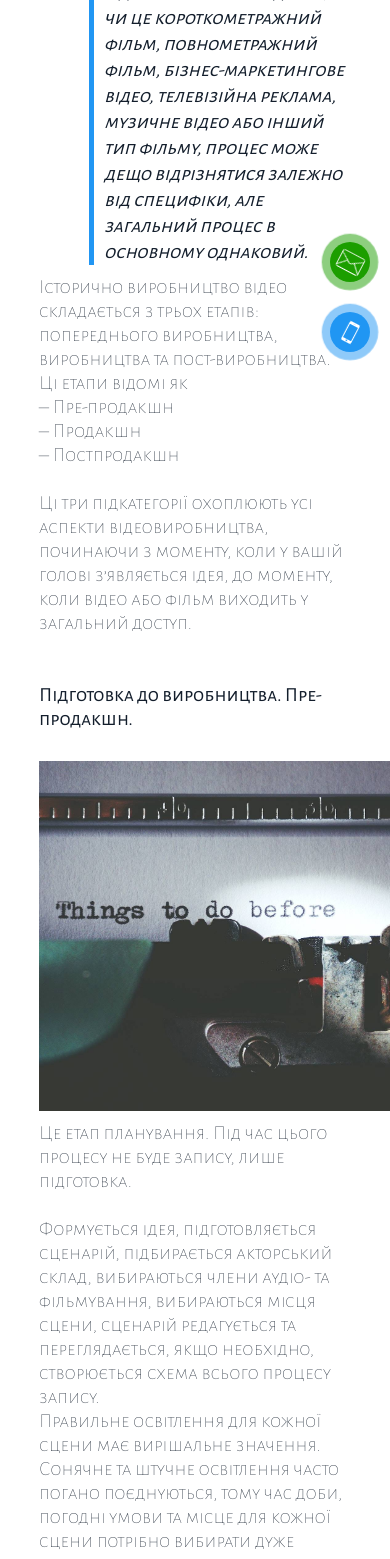
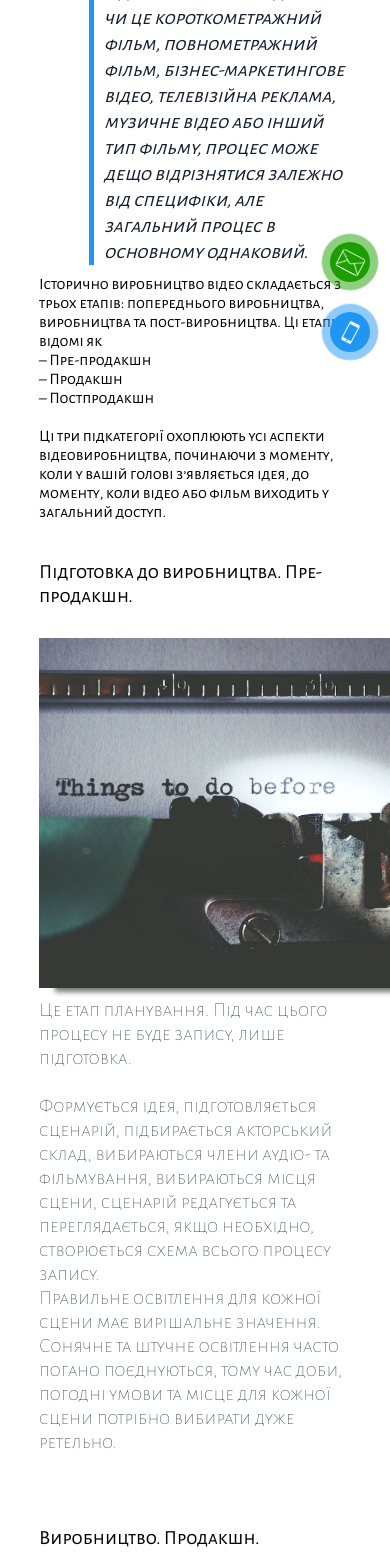
Before and after one commit to agrofilming/agrofilming-next, a Next.js app: page /blog/post/1 in a window 390 px wide. Shown: the part 432-1991 px from the top of the page. Built offline with nearby package versions, Linux system fonts and the light colour scheme.

Commit message:
form, blog, mobile tiny fixes

```diff
--- a/src/app/api/sendgrid/route.ts
+++ b/src/app/api/sendgrid/route.ts
@@ -1,6 +1,6 @@
 import * as sgMail from '@sendgrid/mail';
 
-sgMail.setApiKey(`${process.env.NEXT_PUBLIC_SENDGRID_API}`);
+sgMail.setApiKey(`${process.env.SENDGRID_API}`);
 
 export async function POST(req: any) {
   try {
--- a/src/components/BriefForm/index.tsx
+++ b/src/components/BriefForm/index.tsx
@@ -11,9 +11,11 @@ import { Button } from '@/components';
 import { useState } from 'react';
 import { Modal } from '@/components/ModalNew';
 import { useRouter } from 'next/navigation';
+import { Spin } from 'antd';
 
 export const BriefForm = () => {
   const [open, setOpen] = useState(false);
+  const [loading, setLoading] = useState(false);
   const router = useRouter();
   const {
     register,
@@ -27,12 +29,14 @@ export const BriefForm = () => {
   });
 
   const onSubmit = async (data: IStepperForm) => {
+    setLoading(true);
     const res = await fetch('/api/sendgrid', {
       method: 'POST',
       body: JSON.stringify(data),
     });
 
     if (res.status === 200) {
+      setLoading(false);
       setOpen(true);
     }
   };
@@ -67,6 +71,7 @@ export const BriefForm = () => {
           options={budgetOptions}
           control={control}
           watch={watch}
+          filter={false}
         />
 
         <Select
@@ -76,11 +81,16 @@ export const BriefForm = () => {
           required={false}
           control={control}
           watch={watch}
+          filter={false}
         />
 
-        <Button type={'submit'} variant={'contained'} width={'100%'} height={'50px'}>
-          Відправити
-        </Button>
+        {loading ? (
+          <Spin />
+        ) : (
+          <Button type={'submit'} variant={'contained'} width={'100%'} height={'50px'}>
+            Відправити
+          </Button>
+        )}
       </form>
 
       <Modal open={open} onCancel={() => setOpen(false)}>
--- a/src/components/Select/index.tsx
+++ b/src/components/Select/index.tsx
@@ -21,6 +21,7 @@ export const Select: FC<ISelectProps> = ({
   loading = false,
   emptyContent,
   onSearch,
+  showSearch = false,
 }) => {
   const [dropdownOpen, setDropdownOpen] = useState(false);
   const ref = useRef<HTMLDivElement>(null);
@@ -58,7 +59,7 @@ export const Select: FC<ISelectProps> = ({
                   setDropdownOpen(open);
                   if (onSearch && !open) onSearch('');
                 }}
-                showSearch
+                showSearch={showSearch}
                 onSearch={value => onSearch && onSearch(value)}
                 onClear={() => onSearch && onSearch('')}
                 placeholder={fieldName}
--- a/src/components/Select/interfaces.ts
+++ b/src/components/Select/interfaces.ts
@@ -21,4 +21,5 @@ export interface ISelectProps {
   optionalTitle?: boolean;
   emptyContent?: JSX.Element;
   loading?: boolean;
+  showSearch?: boolean;
 }
--- a/src/containers/BlogPage/const.tsx
+++ b/src/containers/BlogPage/const.tsx
@@ -29,7 +29,7 @@ export const blogData = [
     content: [
       {
         text: (
-          <p className={styles.text}>
+          <div className={styles.text}>
             Історично виробництво відео складається з трьох етапів: попереднього виробництва, виробництва та
             пост-виробництва. Ці етапи відомі як <br />– Пре-продакшн <br />– Продакшн <br />– Постпродакшн <br />
             <br />
@@ -37,8 +37,16 @@ export const blogData = [
             з’являється ідея, до моменту, коли відео або фільм виходить у загальний доступ. <br />
             <br />
             <br />
-            <p style={{ fontWeight: 400 }}>Підготовка до виробництва. Пре-продакшн.</p>
-          </p>
+            <span
+              style={{
+                fontWeight: 400,
+                fontSize: 20,
+                lineHeight: '24px',
+              }}
+            >
+              Підготовка до виробництва. Пре-продакшн.
+            </span>
+          </div>
         ),
         img: post1firstImg,
       },
@@ -55,7 +63,16 @@ export const blogData = [
             <br />
             <br />
             <br />
-            <p style={{ fontWeight: 400 }}> Виробництво. Продакшн.</p>
+            <span
+              style={{
+                fontWeight: 400,
+                fontSize: 20,
+                lineHeight: '24px',
+              }}
+            >
+              {' '}
+              Виробництво. Продакшн.
+            </span>
           </p>
         ),
         img: post1secondImg,
@@ -71,7 +88,15 @@ export const blogData = [
             <br />
             <br />
             <br />
-            <p style={{ fontWeight: 400 }}> Пост-виробництво. Постпродакшн.</p>
+            <span
+              style={{
+                fontWeight: 400,
+                fontSize: 20,
+                lineHeight: '24px',
+              }}
+            >
+              Пост-виробництво. Постпродакшн.
+            </span>
           </p>
         ),
         img: post1thirdImg,
--- a/src/containers/HomePage/containers/Agritechnica/index.module.scss
+++ b/src/containers/HomePage/containers/Agritechnica/index.module.scss
@@ -32,7 +32,7 @@
   position: relative;
   background: url('/agritechnica-bg.webp');
   background-size: cover;
-  padding: 110px 60px 0;
+  padding: 60px 60px 80px;
   min-height: 275px;
 
   .banners {
@@ -43,27 +43,27 @@
 
     .blue-banner {
       position: relative;
-      top: 30px;
+      top: 80px;
 
       @include m.respond('lg') {
-        top: -40px;
+        top: 10px;
       }
 
       @include m.respond('sm') {
         width: 90vw;
-        top: 0;
+        top: 50px;
         left: -50px;
       }
     }
 
     .yellow-banner {
       position: relative;
-      top: -30px;
+      top: 20px;
 
       @include m.respond('lg') {
         position: absolute;
         right: 0;
-        top: 400px;
+        top: 450px;
       }
 
       @include m.respond('sm') {
@@ -86,7 +86,8 @@
     position: relative;
     z-index: 3;
     cursor: pointer;
-    top: -130px;
+    top: 20px;
+    right: -60px;
 
     @include m.respond('sm') {
       top: 40px;
@@ -151,5 +152,16 @@
     video {
       width: 100%;
     }
+
+    &:after {
+      content: '';
+      position: absolute;
+      top: 0;
+      left: 0;
+      right: 0;
+      bottom: 0;
+      background: rgba(0, 0, 0, 0.5);
+      z-index: 2;
+    }
   }
 }
--- a/src/containers/HomePage/containers/CreativeTeamBlock/index.module.scss
+++ b/src/containers/HomePage/containers/CreativeTeamBlock/index.module.scss
@@ -18,6 +18,10 @@
 .container {
   @include m.flex(30px, flex-start, center, column);
   padding: 30px 0 30px 30px;
+
+  @include m.respond('lg') {
+    overflow: hidden;
+  }
 
   .top-block {
     @include m.flex(30px, center, space-between);
--- a/src/containers/HomePage/containers/HomeTitle/index.module.scss
+++ b/src/containers/HomePage/containers/HomeTitle/index.module.scss
@@ -32,7 +32,7 @@
   position: relative;
 
   @include m.respond('md') {
-    overflow: hidden;
+    min-height: 100vh;
   }
 
   p {
--- a/src/containers/HomePage/containers/OurProjects/const.ts
+++ b/src/containers/HomePage/containers/OurProjects/const.ts
@@ -97,6 +97,11 @@ export const projects = [
     video: 'https://agrofilm.s3.eu-north-1.amazonaws.com/project/AgroFilmProduction_Afina_Pallada.webm',
     title: 'Анонс YouTube випуску',
   },
+  {
+    img: garmari,
+    video: 'https://agrofilm.s3.eu-north-1.amazonaws.com/project/Quantum_promo_En_MASTER.webm',
+    title: 'Промо відеоролик',
+  },
 ];
 
 export const vaskoProjects = [
--- a/src/containers/PostPage/index.module.scss
+++ b/src/containers/PostPage/index.module.scss
@@ -51,13 +51,12 @@
 
     span {
       @include m.typography(14px, 14px, 100);
-      position: relative;
-      top: -50px;
     }
 
     img {
       max-height: 350px;
       width: auto;
+      box-shadow: 10px 10px 5px -6px rgba(0, 0, 0, 0.53);
     }
 
     p {
--- a/src/containers/PostPage/index.tsx
+++ b/src/containers/PostPage/index.tsx
@@ -27,12 +27,12 @@ export const PostPage: FC<IPostPageProps> = ({ id }) => {
 
       {data?.content.map(({ text, img }, index) => (
         <div key={index} className={styles.content}>
-          <p>{text}</p>
+          <div>{text}</div>
           <Image src={img} alt={`post-content-img-${index}`} />
         </div>
       ))}
       <div className={styles.content}>
-        <p className={styles.brief}>{data?.brief}</p>
+        <div className={styles.brief}>{data?.brief}</div>
       </div>
 
       <div className={styles.attention}>
--- a/src/styles/globals.scss
+++ b/src/styles/globals.scss
@@ -306,3 +306,7 @@ video {
     }
   }
 }
+
+.ant-spin {
+  align-self: center;
+}
```
